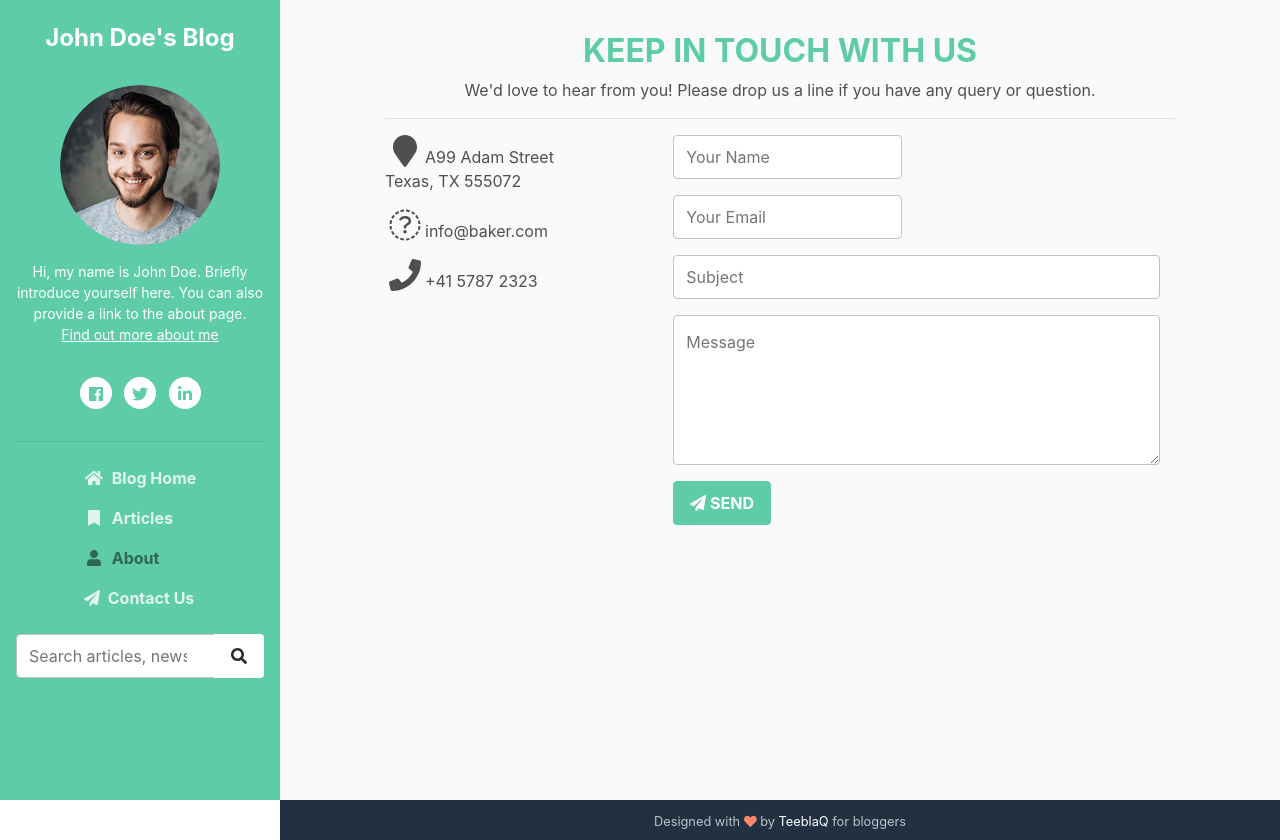
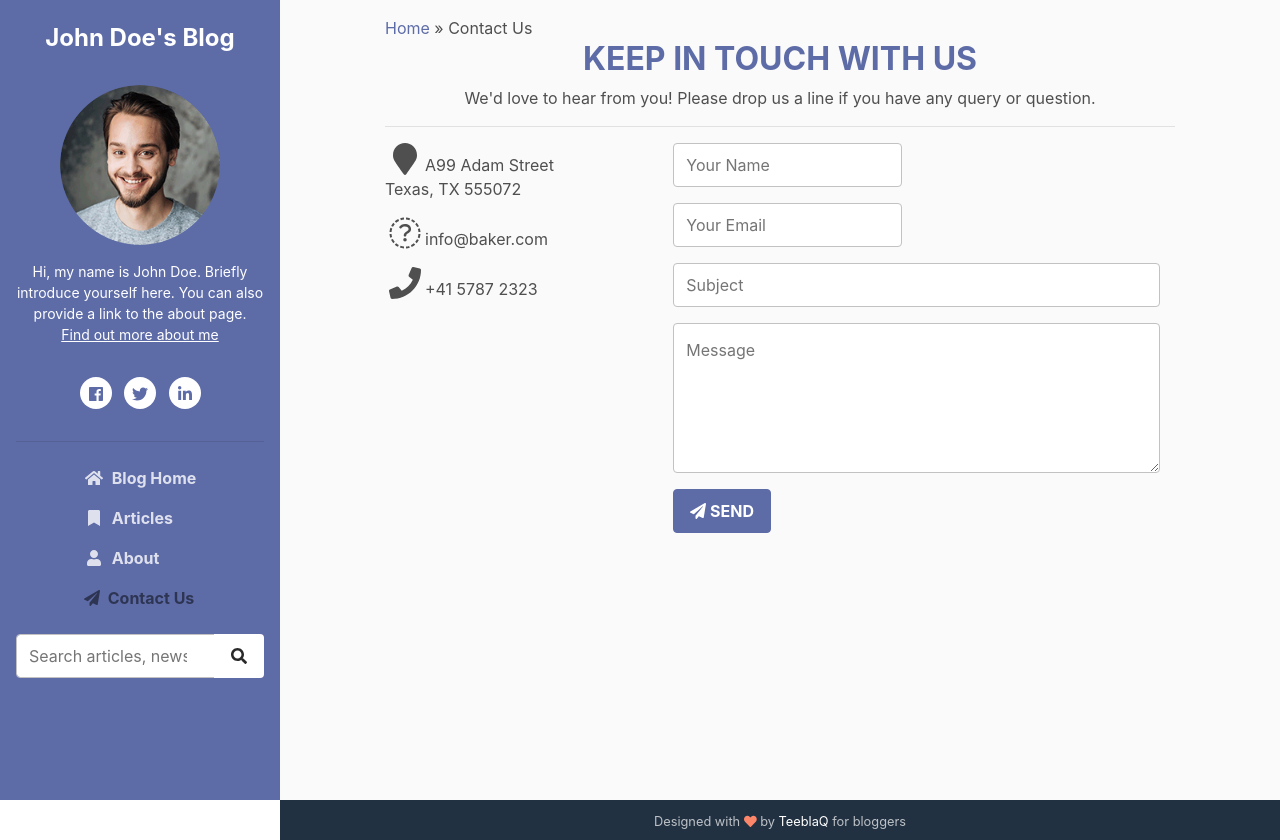
Before and after one commit to TeeblaQ1/My-Blog, a Django app: page /contactus/ in a window 1280 px wide. Run offline with Django 3.2, Linux system fonts and the light colour scheme; parts of the project's set-up code (start-up, migrations or seed data) failed here and were passed over; some libraries are stand-ins or nearby versions.

Commit message:
New updates for breadcrumb and DRY URLs

```diff
--- a/blog/templates/blog/base.html
+++ b/blog/templates/blog/base.html
@@ -10,7 +10,7 @@
 	<!-- Font Awesome JS -->
 	<script defer src="https://use.fontawesome.com/releases/v5.7.1/js/all.js" integrity="sha384-eVEQC9zshBn0rFj4+TU78eNA19HMNigMviK/PU/FFjLXqa/GKPgX58rvt5Z8PLs7" crossorigin="anonymous"></script>
 	<!-- Theme CSS -->
-    <link id="theme-style" rel="stylesheet" href="{% static 'assets/css/theme-4.css' %}">
+    <link id="theme-style" rel="stylesheet" href="{% static 'assets/css/theme-7.css' %}">
     <!-- Browser Icon -->
     <link rel="shortcut icon" href="{% static 'assets/images/favicon.ico' %}">
     <style type="text/css">
@@ -47,16 +47,16 @@
 				</div>
 
 				<ul class="navbar-nav flex-column text-left">
-					<li class="nav-item active">
+					<li class="nav-item {% block home %}{% endblock %}">
 					    <a class="nav-link" href="{% url 'blog:post_index' %}"><i class="fas fa-home fa-fw mr-2"></i>Blog Home <span class="sr-only">(current)</span></a>
 					</li>
-					<li class="nav-item">
+					<li class="nav-item {% block articles %}{% endblock %}">
 					    <a class="nav-link" href="{% url 'blog:post_list' %}"><i class="fas fa-bookmark fa-fw mr-2"></i>Articles</a>
 					</li>
-					<li class="nav-item">
+					<li class="nav-item {% block about %}{% endblock %}">
 					    <a class="nav-link" href="{% url 'blog:about_page' %}"><i class="fas fa-user fa-fw mr-2"></i>About</a>
 					</li>
-					<li class="nav-item">
+					<li class="nav-item {% block contact %}{% endblock %}">
 					    <a class="nav-link" href="{% url 'blog:contactus' %}"><i class="fa fa-paper-plane mr-2"></i>Contact Us</a></a>
 					</li>
 				</ul>
--- a/blog/templates/blog/base2.html
+++ b/blog/templates/blog/base2.html
@@ -10,7 +10,7 @@
 	<!-- Font Awesome JS -->
 	<script defer src="https://use.fontawesome.com/releases/v5.7.1/js/all.js" integrity="sha384-eVEQC9zshBn0rFj4+TU78eNA19HMNigMviK/PU/FFjLXqa/GKPgX58rvt5Z8PLs7" crossorigin="anonymous"></script>
 	<!-- Theme CSS -->
-    <link id="theme-style" rel="stylesheet" href="{% static 'assets/css/theme-4.css' %}">
+    <link id="theme-style" rel="stylesheet" href="{% static 'assets/css/theme-8.css' %}">
     <!-- Browser Icon -->
     <link rel="shortcut icon" href="{% static 'assets/images/favicon.ico' %}">
 </head>
--- a/blog/templates/blog/base3.html
+++ b/blog/templates/blog/base3.html
@@ -10,7 +10,7 @@
 	<!-- Font Awesome JS -->
 	<script defer src="https://use.fontawesome.com/releases/v5.7.1/js/all.js" integrity="sha384-eVEQC9zshBn0rFj4+TU78eNA19HMNigMviK/PU/FFjLXqa/GKPgX58rvt5Z8PLs7" crossorigin="anonymous"></script>
 	<!-- Theme CSS -->
-    <link id="theme-style" rel="stylesheet" href="{% static 'assets/css/theme-4.css' %}">
+    <link id="theme-style" rel="stylesheet" href="{% static 'assets/css/theme-8.css' %}">
     <!-- Browser Icon -->
     <link rel="shortcut icon" href="{% static 'assets/images/favicon.ico' %}">
 </head>
--- a/blog/templates/blog/base4.html
+++ b/blog/templates/blog/base4.html
@@ -12,7 +12,7 @@
 	<!-- Font Awesome JS -->
 	<script defer src="https://use.fontawesome.com/releases/v5.7.1/js/all.js" integrity="sha384-eVEQC9zshBn0rFj4+TU78eNA19HMNigMviK/PU/FFjLXqa/GKPgX58rvt5Z8PLs7" crossorigin="anonymous"></script>
 	<!-- Theme CSS -->
-    <link id="theme-style" rel="stylesheet" href="{% static 'assets/css/theme-4.css' %}">
+    <link id="theme-style" rel="stylesheet" href="{% static 'assets/css/theme-8.css' %}">
     <!-- Browser Icon -->
     <link rel="shortcut icon" href="{% static 'assets/images/favicon.ico' %}">
 </head>
--- a/blog/templates/blog/post/contactus.html
+++ b/blog/templates/blog/post/contactus.html
@@ -1,9 +1,7 @@
-{% extends "blog/base3.html" %}
+{% extends "blog/base.html" %}
 
-{% block title %}
-	Contact Us
-{% endblock %}
-
+{% block title %}Contact Us{% endblock %}
+{% block contact %}active{% endblock %}
 {% block content %}
 
 	{% if messages %}
@@ -16,9 +14,10 @@
 
 	<section id="contact" class="section-padding theme-bg-light py-3 min-vh-100">
       <div class="container">
+      	<span><a href="{% url 'blog:post_index' %}">Home</a> &raquo; Contact Us</span><br>
         <div class="row">
           <div class="col-md-12 text-center">
-            <h2 class="service-title pad-bt15 text-primary pt-3">KEEP IN TOUCH WITH US</h2>
+            <h2 class="service-title pad-bt15 text-primary">KEEP IN TOUCH WITH US</h2>
             <p class="sub-title pad-bt15">We'd love to hear from you! Please drop us a line if you have any query or question.</p>
             <hr class="bottom-line white-bg">
           </div>
--- a/blog/templates/blog/post/detail.html
+++ b/blog/templates/blog/post/detail.html
@@ -1,4 +1,4 @@
-{% extends "blog/base4.html" %}
+{% extends "blog/base.html" %}
 {% load blog_tags %}
 {% load social_share %}
 
@@ -9,6 +9,7 @@
 {% block content %}
 	<article class="blog-post px-3 py-5 p-md-5 min-vh-100" id="top">
 		<div class="container">
+			<span><a href="{% url 'blog:post_index' %}">Home</a> &raquo; <a href="{% url 'blog:post_list' %}">Articles</a> &raquo; {{ post.title }}</span><br>
 			<header class="blog-post-header">
 				<h2 class="title mb-2">{{ post.title }}</h2>
 				<div class="meta mb-3">
@@ -90,7 +91,7 @@
 			{% for comment in comments %}
 				<div class="comment jumbotron theme-bg-light px-0 py-0">
 					<p class="info">
-						<em>{{ comment.name }}</em> commented. {{ comment.created }}
+						<strong><em>{{ comment.name }}</em></strong> commented. {{ comment.created }}
 					</p>
 					{{ comment.body|linebreaks }}
 				</div>
--- a/blog/templates/blog/post/index.html
+++ b/blog/templates/blog/post/index.html
@@ -2,7 +2,7 @@
 {% load blog_tags %}
 
 {% block title %}My Blog{% endblock %}
-
+{% block home %}active{% endblock %}
 {% block content %}
 
 	<section class="cta-section theme-bg-light py-5">
--- a/blog/templates/blog/post/list.html
+++ b/blog/templates/blog/post/list.html
@@ -1,12 +1,13 @@
-{% extends "blog/base2.html" %}
+{% extends "blog/base.html" %}
 {% load blog_tags %}
 
 {% block title %}My Blog{% endblock %}
-
+{% block articles %}active{% endblock %}
 {% block content %}
 
 	<section class="blog-list px-3 py-5 p-md-5 min-vh-100">
 		<div class="container">
+			<span><a href="{% url 'blog:post_index' %}">Home</a> &raquo; Articles</span><br><br>
 			{% if tag %}
 				<h3 class="title mb-3 pb-3">Posts tagged with "{{ tag.name }}"</h3>
 			{% endif %}
```
Also changed, not shown: blog/templates/blog/post/about.html (+4 -3 lines).
